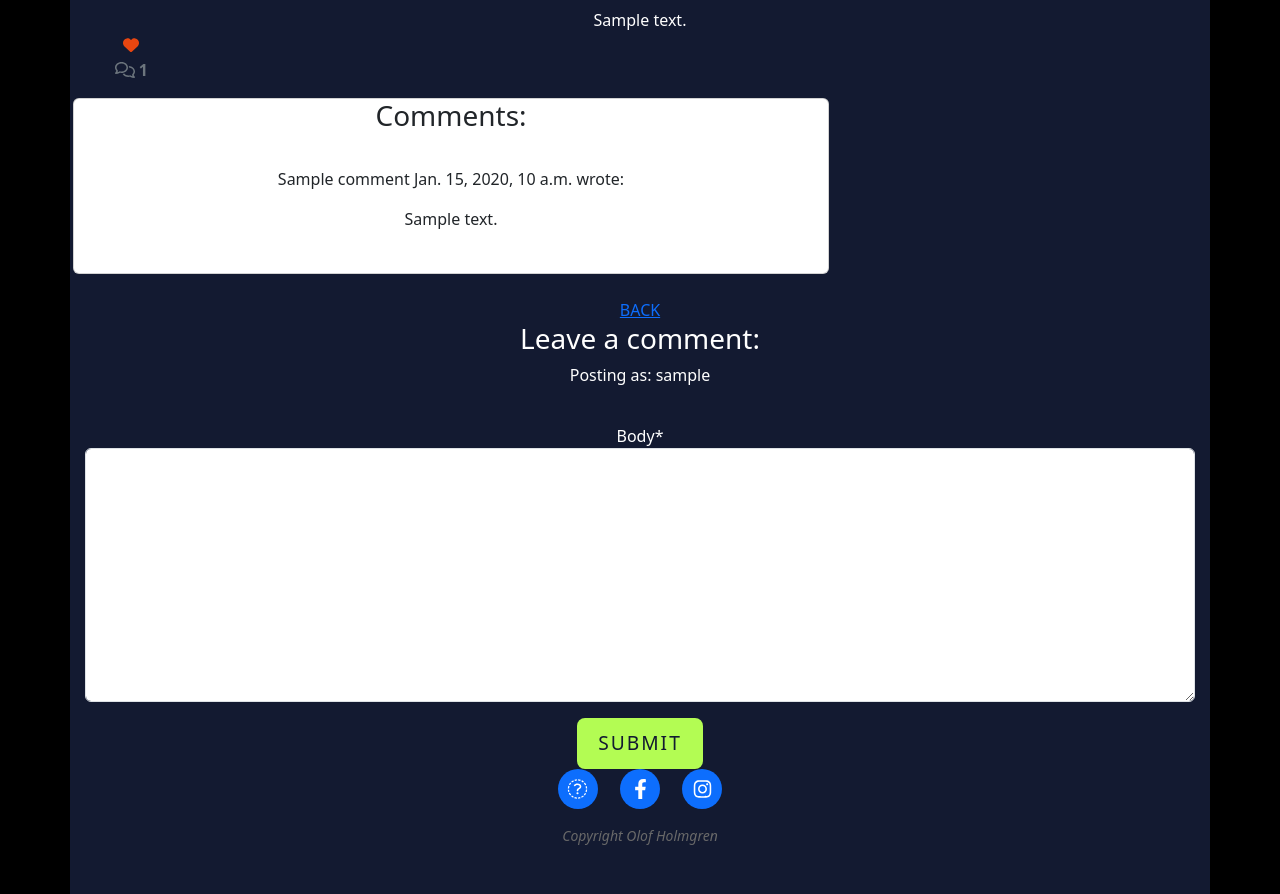
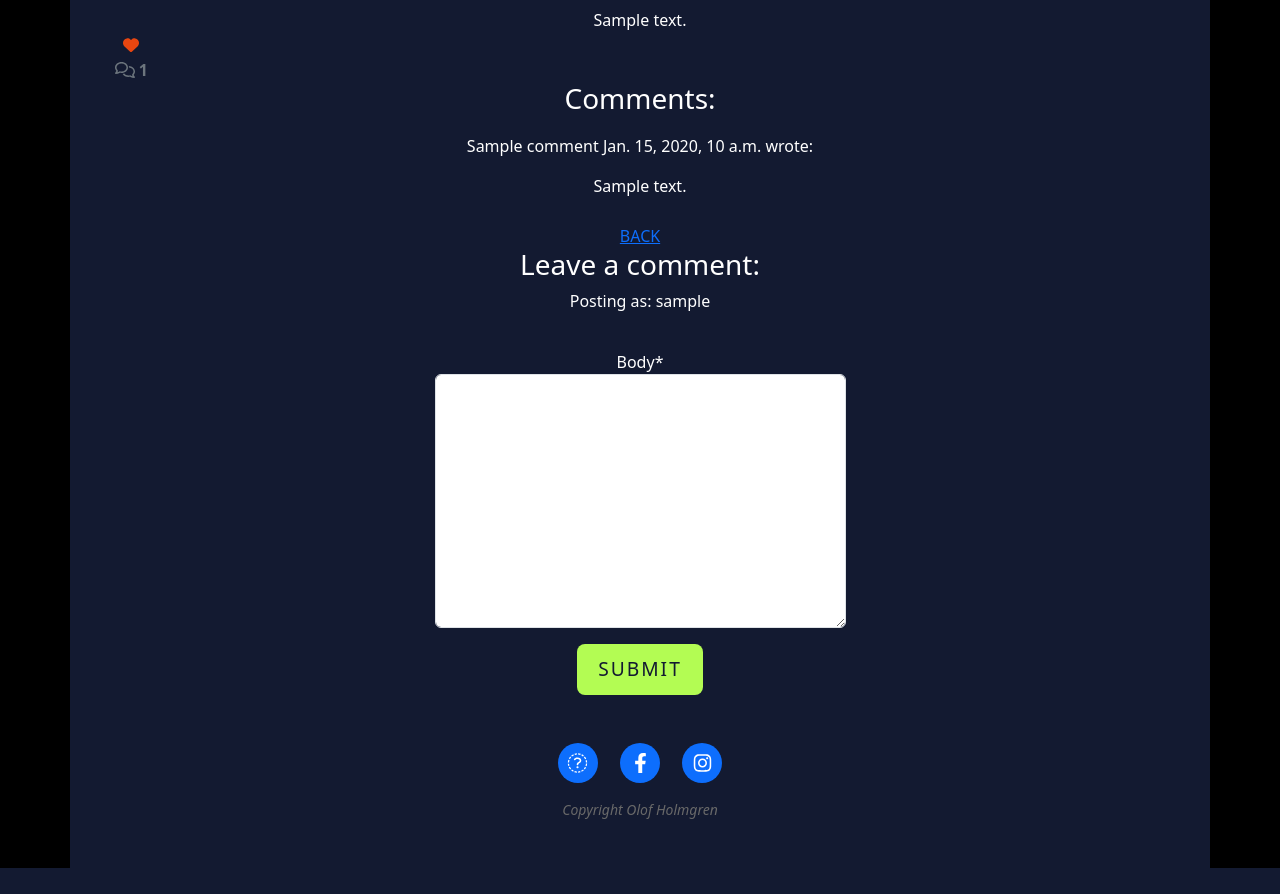
Before and after one commit to olleholmgren/nightwish-blog, a Django app: a page that uses templates/post_view.html in a window 1280 px wide. Shown: the part 296-1190 px from the top of the page. After the commit the page ends 1164 px from the top, so only its background shows below. Run offline with Django 3.2, Linux system fonts and the light colour scheme; a user stored in the database is signed in; tables that the repository leaves empty hold one stand-in row (values such as "Sample post"); some libraries are stand-ins or nearby versions.

Commit message:
center comments in post_view.html with css styling. change size of comment field with css styling

```diff
--- a/static/css/style.css
+++ b/static/css/style.css
@@ -93,6 +93,17 @@ h1 {
   margin-top: 1rem;
 }
 
+.comments {
+  text-align: center;
+}
+
+.comment-form {
+  text-align: center;
+  margin-left: auto;
+  margin-right: auto;
+  width: auto;
+}
+
 .btn-like {
   color: #E84610;
   border: none;
--- a/templates/post_view.html
+++ b/templates/post_view.html
@@ -51,7 +51,7 @@
             {{ comment_count }}</strong>
     </div>
     <div class="row">
-        <div class="col-md-8 card mb-4  mt-3 ">
+        <div class="comments">
             <h3>Comments:</h3>
             <div class="card-body">
                 <!-- We want a for loop inside the empty control tags to iterate through each comment in comments -->
@@ -77,7 +77,6 @@
                     <button class="btn btn-edit" comment_id="{{ comment.id }}">Edit</button>
                     {% endif %}
                 </div>
-                <!-- Our for loop ends here -->
                 {% endfor %}
             </div>
         </div>
@@ -93,11 +92,15 @@
     {% if user.is_authenticated %}
     <h3>Leave a comment:</h3>
     <p>Posting as: {{ user.username }}</p>
-    <form method="post" style="margin-top: 1.3em;">
-        {{ comment_form | crispy }}
-        {% csrf_token %}
-        <button type="submit" class="btn btn-signup btn-lg">Submit</button>
-    </form>
+    <div class="comment-form">
+        <form method="post" style="margin-top: 1.3em;">
+            {{ comment_form | crispy }}
+            {% csrf_token %}
+            <button type="submit" class="btn btn-signup btn-lg">Submit</button>
+        </form>
+        <br>
+        <br>
+    </div>
     {% endif %}
     {% endif %}
 
```
